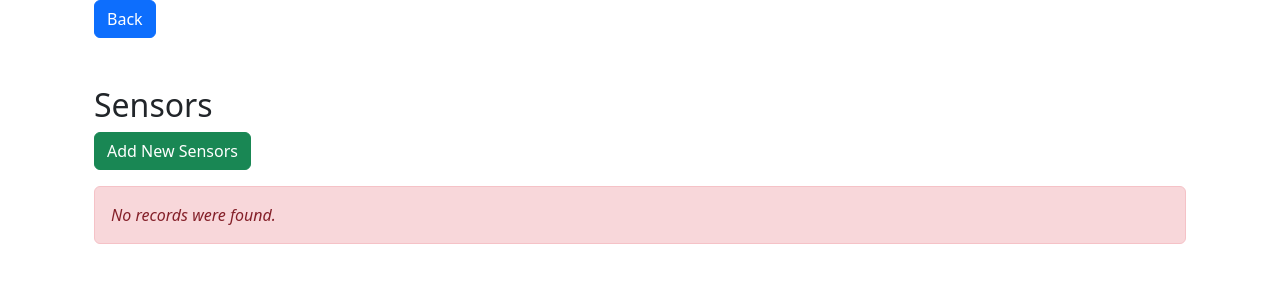
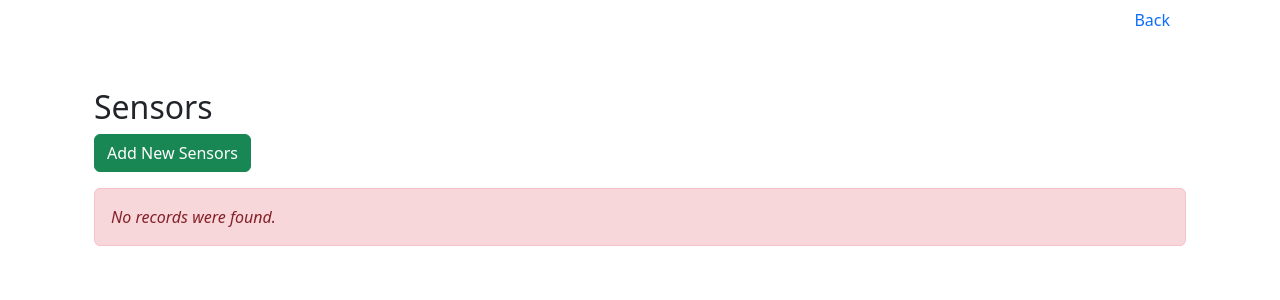
Before and after one commit to VlasiukRV/AppESP32, a PHP site: page /tableRow-select.php?tableName=Sensors in a window 1280 px wide. Shown: the top 300 px of the page. Run offline with PHP 8.4, Linux system fonts and the light colour scheme; data that the repository does not hold is empty.

Commit message:
[Frontend] Added temporary navbar

```diff
--- a/src/tableRow-select.php
+++ b/src/tableRow-select.php
@@ -24,13 +24,11 @@ if (isset($_GET["tableName"]) && !empty($_GET["tableName"])
 
 ?>
 
-    <div class="row">
-        <div class="col">
-            <div class="btn-group" role="group">
-                <a href="index.php" class="btn btn-primary">Back</a>
-            </div>
-        </div>
-    </div>
+    <ul class="nav justify-content-end">
+        <li class="nav-item">
+            <a class="nav-link active" aria-current="page" href="index.php">Back</a>
+        </li>
+    </ul>
 
     <div class="row">
 
```
Also changed, not shown: src/index.php (+12 -9 lines), src/mqtt.php (+19 -7 lines).
